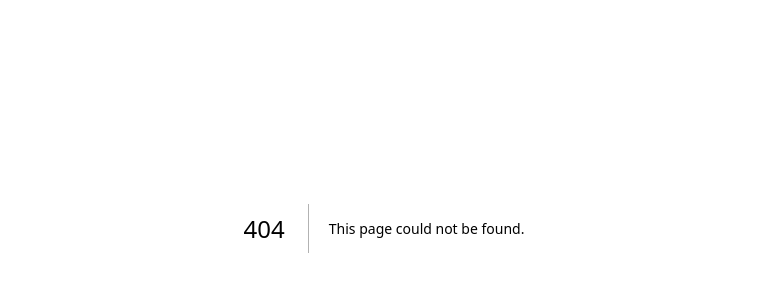
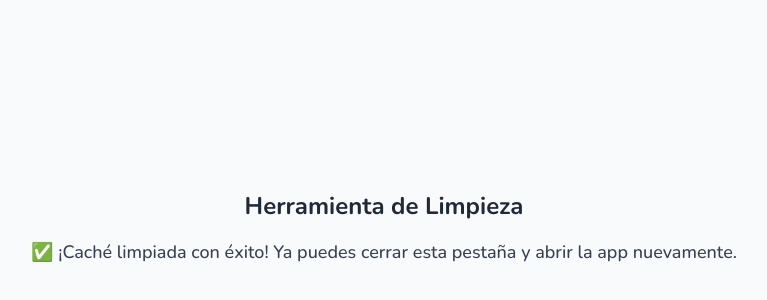
Before and after one commit to luiscacuango2/gracia-ebd, a Next.js app: page /limpiar-cache in a window 1280 px wide. Before the commit this address had no page. Shown: the part 172-472 px from the top of the page, without its empty margins (256-1023 px from the left). Built offline with nearby package versions, Linux system fonts and the light colour scheme.

Commit message:
feat: página temporal para limpiar service worker

```diff
--- /dev/null
+++ b/src/app/limpiar-cache/page.tsx
@@ -0,0 +1,43 @@
+'use client'
+
+import { useEffect, useState } from 'react'
+
+export default function LimpiarCache() {
+  const [estado, setEstado] = useState('Limpiando...')
+
+  useEffect(() => {
+    async function limpiar() {
+      try {
+        // 1. Desregistrar todos los Service Workers
+        if ('serviceWorker' in navigator) {
+          const registrations = await navigator.serviceWorker.getRegistrations()
+          for (const registration of registrations) {
+            await registration.unregister()
+          }
+        }
+
+        // 2. Borrar todas las cachés del navegador
+        if ('caches' in window) {
+          const cacheNames = await caches.keys()
+          for (const cacheName of cacheNames) {
+            await caches.delete(cacheName)
+          }
+        }
+
+        setEstado('✅ ¡Caché limpiada con éxito! Ya puedes cerrar esta pestaña y abrir la app nuevamente.')
+      } catch (error) {
+        setEstado('❌ Error al limpiar. Intenta cerrar la pestaña y abrirla de nuevo.')
+      }
+    }
+    limpiar()
+  }, [])
+
+  return (
+    <div className="min-h-screen flex items-center justify-center bg-gray-50 p-6 text-center">
+      <div>
+        <h1 className="text-2xl font-bold mb-4">Herramienta de Limpieza</h1>
+        <p className="text-lg text-gray-700">{estado}</p>
+      </div>
+    </div>
+  )
+}
```
